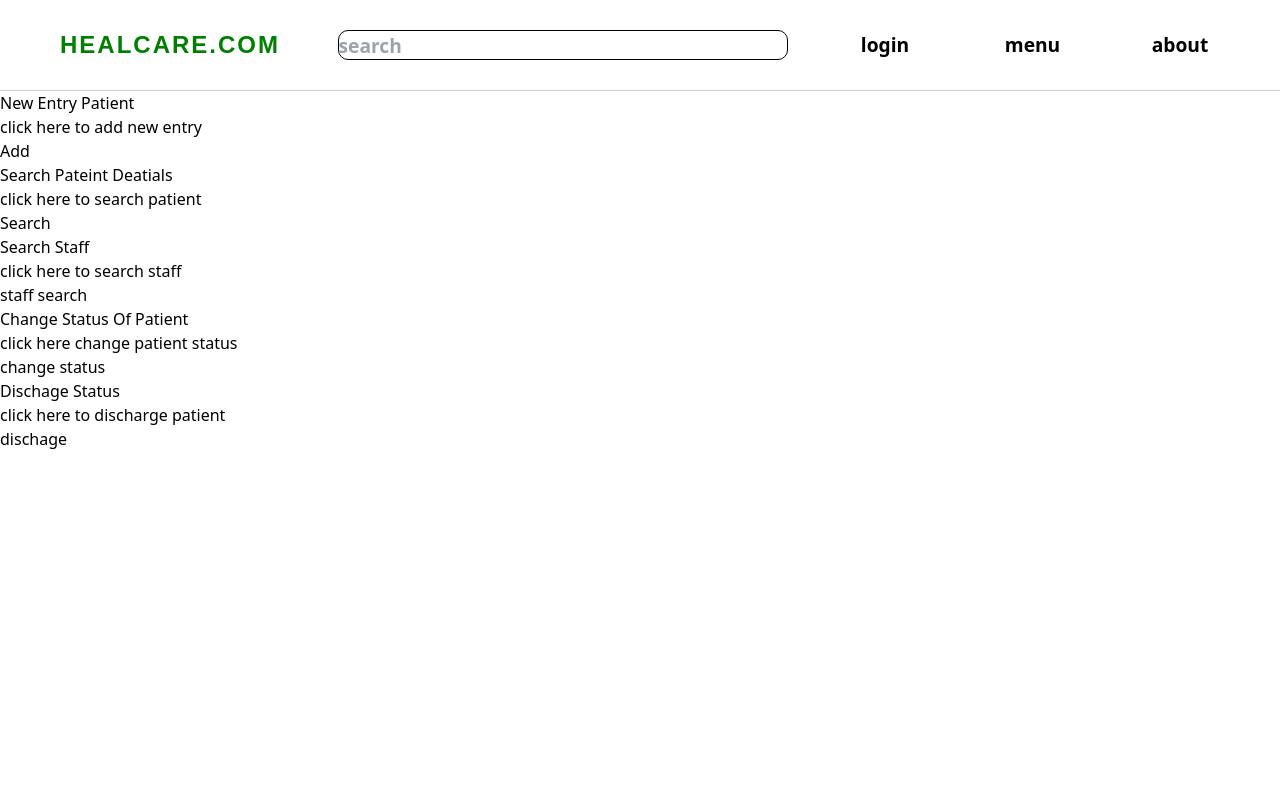
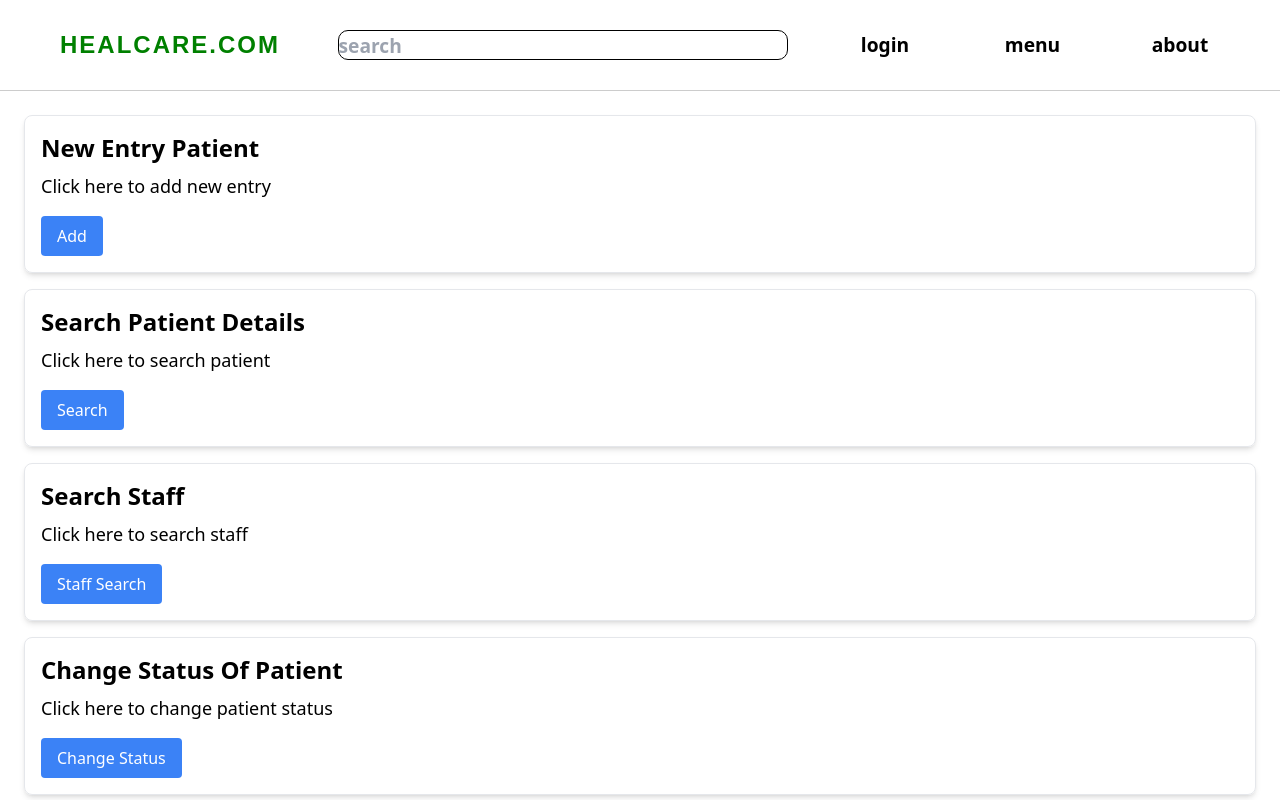
Before and after one commit to aniket2727/Hospital-management, a React (Create React App) app: page / in a window 1280 px wide. Shown: the top 800 px of the page. Built offline with nearby package versions, Linux system fonts and the light colour scheme.

Commit message:
add all changes related to the telwind css add

```diff
--- a/src/Homepage/HomepageComponetts.tsx
+++ b/src/Homepage/HomepageComponetts.tsx
@@ -1,45 +1,37 @@
-
-
-
-
-//this code is written by aniket kadam
+import React from 'react';
 
 /**
- * this is the home funtion that display the iniatl infomation about the web application
- * Various block componets are present in this page which are provide gateways to navigate throughout the page
+ * This is the home function that displays the initial information about the web application.
+ * Various block components are present on this page which provide gateways to navigate throughout the page.
  */
 
-
-// interface
+// Interface
 interface HomepageDataType {
     [key: string]: [string, string];
 }
 
+const HomepageComponents: React.FC = () => {
+    const homepageData: HomepageDataType = {
+        "New Entry Patient": ["Click here to add new entry", "Add"],
+        "Search Patient Details": ["Click here to search patient", "Search"],
+        "Search Staff": ["Click here to search staff", "Staff Search"],
+        "Change Status Of Patient": ["Click here to change patient status", "Change Status"],
+        "Discharge Status": ["Click here to discharge patient", "Discharge"]
+    };
 
-const HomepageComponets=()=>{
+    return (
+        <div className="p-6 space-y-4">
+            {Object.entries(homepageData).map(([key, values]) => (
+                <div key={key} className="border p-4 rounded-lg shadow-md">
+                    <h1 className="text-2xl font-bold mb-2">{key}</h1>
+                    <h2 className="text-lg mb-4">{values[0]}</h2>
+                    <button className="bg-blue-500 text-white px-4 py-2 rounded hover:bg-blue-700">
+                        {values[1]}
+                    </button>
+                </div>
+            ))}
+        </div>
+    );
+};
 
-    const HomepageData:HomepageDataType={
-        "New Entry Patient":["click here to add new entry","Add"],
-        "Search Pateint Deatials":["click here to search patient","Search"],
-        "Search Staff":["click here to search staff","staff search"],
-        "Change Status Of Patient":["click here change patient status","change status"],
-        "Dischage Status":["click here to discharge patient","dischage"]
-
-    }
-    return(
-        <div>
-            {
-                Object.entries(HomepageData).map(([key,values])=>(
-                    <div key={key}>
-                        <h1>{key}</h1>
-                        <h2>{values[0]}</h2>
-                        <button>{values[1]}</button>
-                    </div>
-                ))
-            }
-        </div>
-    )
-}
-
-
-export default HomepageComponets;
+export default HomepageComponents;
```
